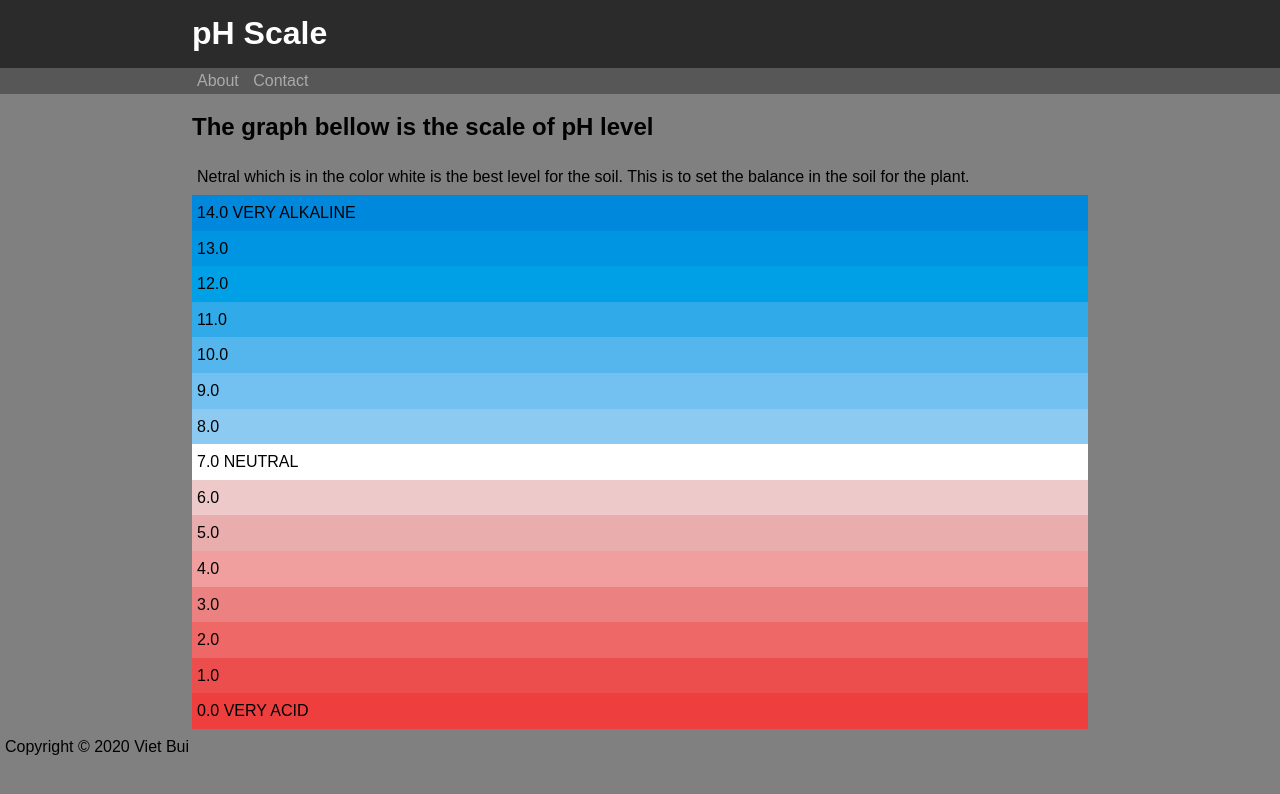
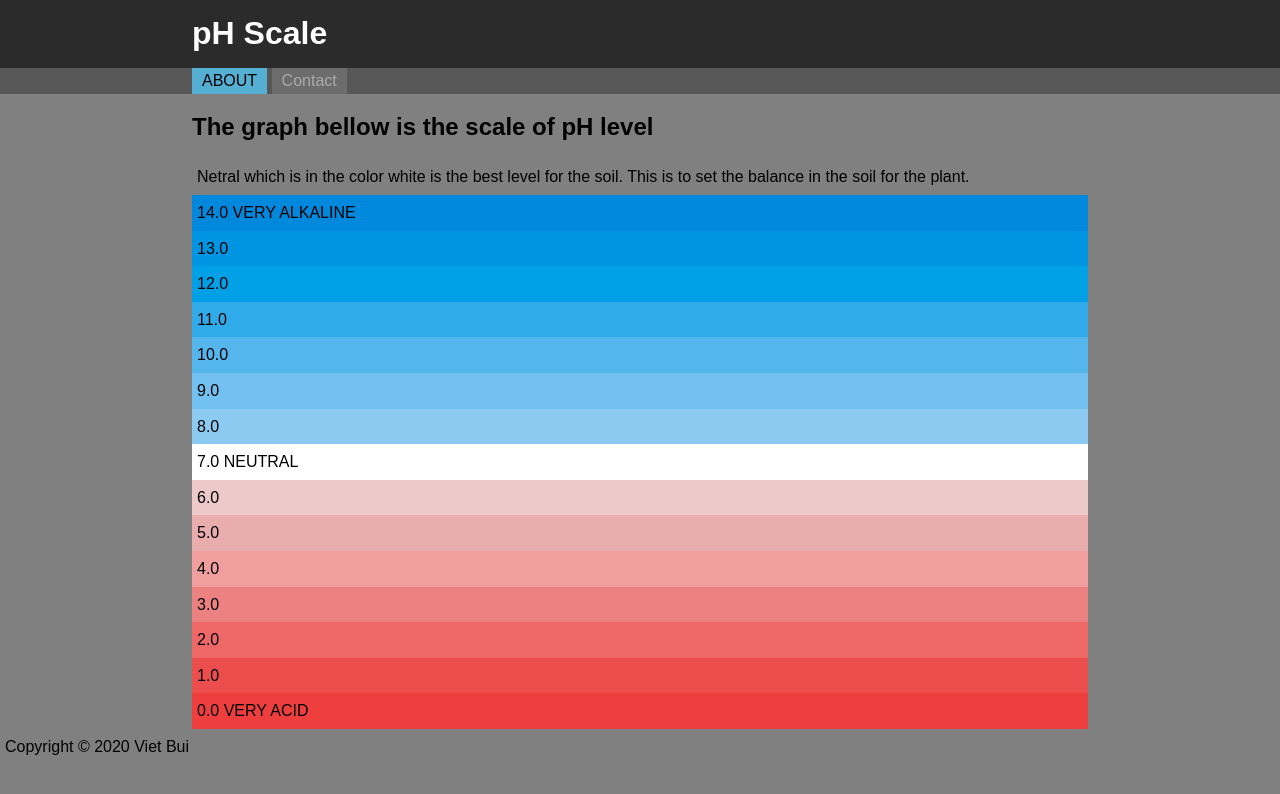
Before and after one commit to vietbuiminh/pH_level_graph, a plain HTML site: page index.html in a window 1280 px wide. In both pictures the pointer is over the item "About". Drawn offline with Linux system fonts and the light colour scheme.

Commit message:
Added hover on the list

```diff
--- a/style.css
+++ b/style.css
@@ -34,11 +34,20 @@ body {
 }
 #mainNav li {
   display: inline;
-  padding: 5px;
+  padding: 10px;
+  background: rgb(109, 108, 108);
 }
 #mainNav a {
   color: rgb(170, 170, 170);
   text-decoration: none;
+}
+#mainNav li:hover {
+  background: rgb(85, 175, 211);
+  /* text-color: black; */
+}
+#mainNav a:hover {
+  color: black;
+  text-transform: uppercase;
 }
 p {
   padding: 5px;
```
